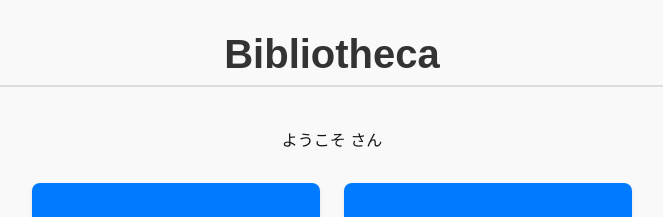
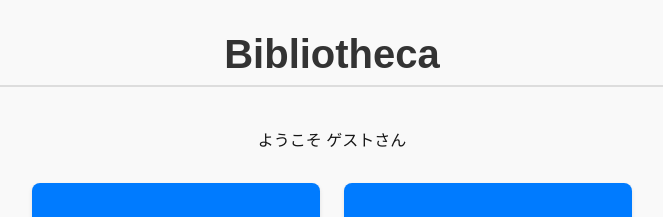
Before and after one commit to Hosi121/Bibliotheca, a Next.js app in the folder frontend/: page /user in a window 1280 px wide. Shown: the top 217 px of the page, without its empty margins (308-971 px from the left). Built offline with nearby package versions, Linux system fonts and the light colour scheme.

Commit message:
fix:データがない時の処理

```diff
--- a/frontend/src/app/(with-auth)/user/page.tsx
+++ b/frontend/src/app/(with-auth)/user/page.tsx
@@ -4,9 +4,20 @@ import { Button } from "@/app/components/common/button/button";
 import { Text } from "@/app/components/common/text/text";
 import "@/style/page/user.scss";
 import { useRouter } from "next/navigation";
+import { useState, useEffect } from "react";
 
 const Page = () => {
   const router = useRouter();
+  const [username, setUsername] = useState("");
+
+  // クライアントサイドでlocalStorageの値を取得
+  useEffect(() => {
+    const storedUsername = localStorage.getItem("username");
+    if (storedUsername) {
+      setUsername(storedUsername);
+    }
+  }, []);
+
   const handleLogout = () => {
     localStorage.removeItem("accessToken");
     router.push("/login");
@@ -16,7 +27,7 @@ const Page = () => {
     <div className="user">
       <Text className="user-title h1">Bibliotheca</Text>
       <Text className="user-welcome h2">
-        ようこそ {localStorage.getItem("username")}さん
+        ようこそ {username || "ゲスト"}さん
       </Text>
 
       <div className="user-buttons">
@@ -31,11 +42,7 @@ const Page = () => {
           onClick={() => router.push("/user/return")}
         />
         <div className="user-logout">
-          <Button
-            label={"ログアウト"}
-            type={"normal"}
-            onClick={() => handleLogout()}
-          />
+          <Button label={"ログアウト"} type={"normal"} onClick={handleLogout} />
         </div>
       </div>
     </div>
```
